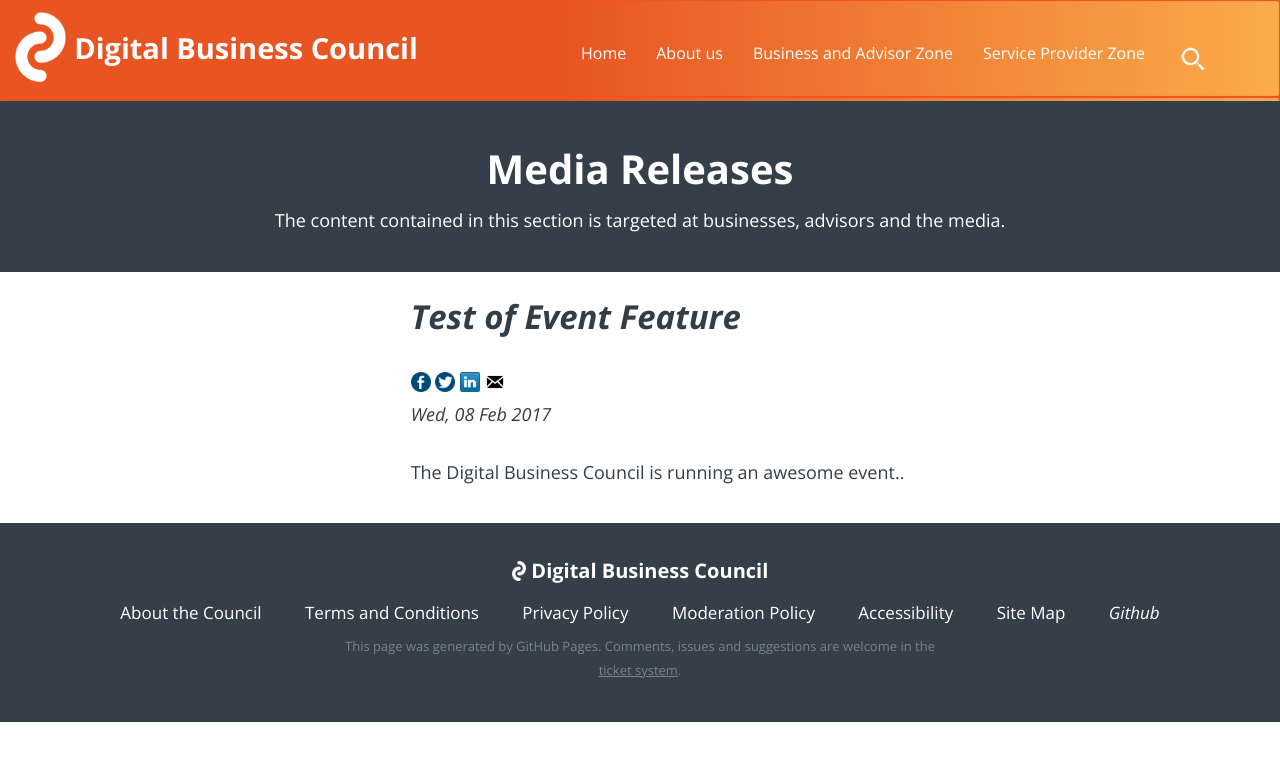
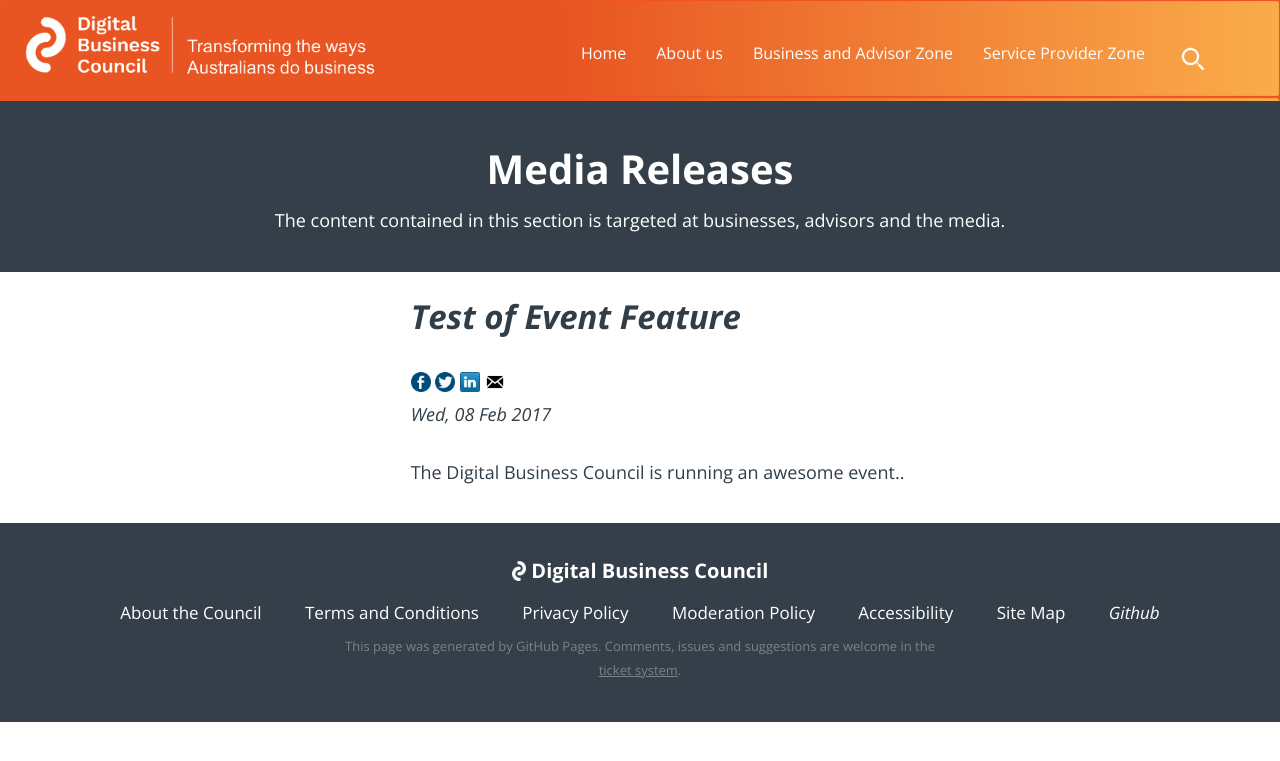
Before and after one commit to Digital-Business-Council/Digital-Business-Council.github.io, a Jekyll site: the page built from _posts/events/2017-02-08-TestEvent.md, in a window 1280 px wide. Shown: the top 761 px of the page. Built offline with Jekyll 4.4.1, drawn with Linux system fonts in a browser that asks for light colours.

Commit message:
Update header-blog.html

```diff
--- a/_includes/header-blog.html
+++ b/_includes/header-blog.html
@@ -10,7 +10,7 @@
                     {% include sidebar-menu.html %}
                 </div>
             </div>
-            <a href="/" class="logo"><img src="/images/logo.png" alt="Digital Business Council Logo"><span>Digital Business Council</span></a>
+            <a href="/" class="logo"><img src="/images/Logo-tag-transparent.png" alt="Digital Business Council Logo" style="float: left;"></a>
             {% include header-menu.html %}
         </div>
     </div>
```
